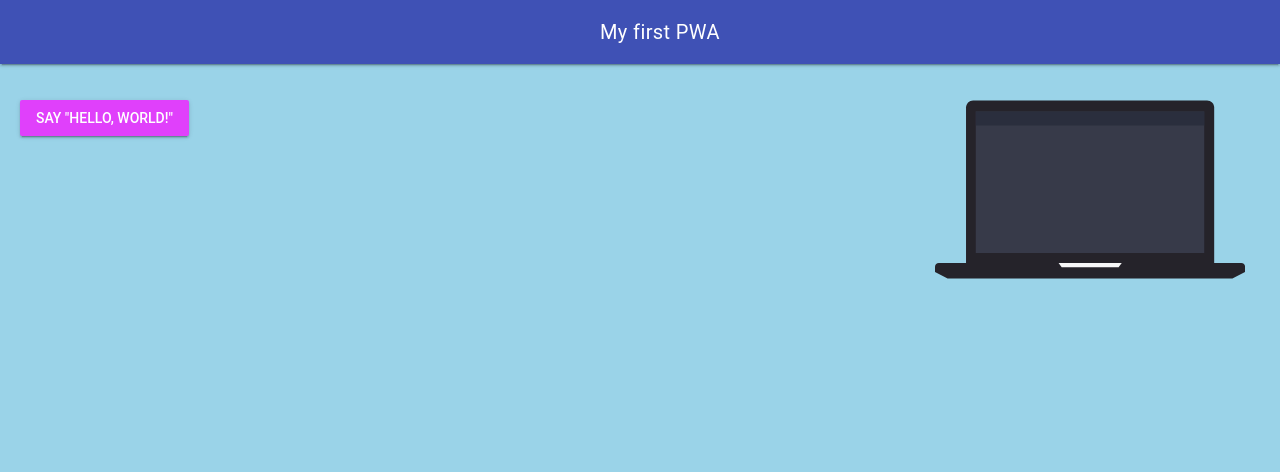
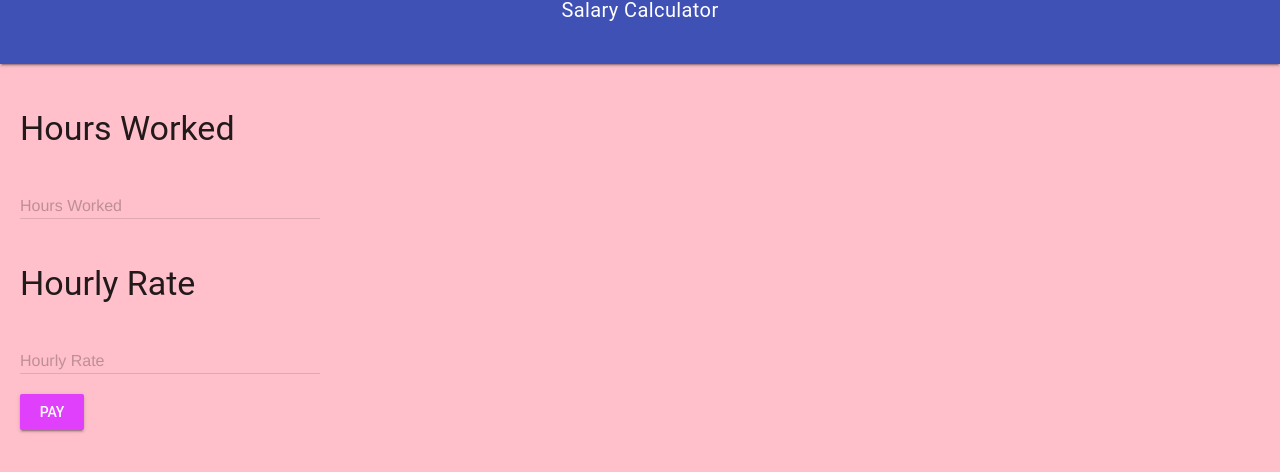
Before and after one commit to Alex-Nelson-1/ICS2O-UNIT6-01-PWA-UNIT2-05-REMAKE, a plain HTML site: page index.html in a window 1280 px wide. Drawn offline with nearby package versions, Linux system fonts and the light colour scheme.

Commit message:
Changed to 2-05

```diff
--- a/css/styles.css
+++ b/css/styles.css
@@ -22,7 +22,7 @@
 }
 
 body {
-  background-color: rgb(154 211 232);
+  background-color: pink;
 }
 
 p {
--- a/index.html
+++ b/index.html
@@ -8,15 +8,11 @@
     <meta name="keywords" content="mths, ics2o" />
     <meta name="author" content="Alex Nelson" />
     <meta name="theme-color" content="#FFFFFF" />
-    <title>GitHub page as PWA template</title>
     <link
       rel="canonical"
       href="https://Alex-Nelson-1.github.io/ICS2O-UNIT6-01-PWA-UNIT2-05-REMAKE/"
     />
-    <link
-      rel="manifest"
-      href="/ICS2O-UNIT6-01-PWA-UNIT2-05-REMAKE/manifest.webmanifest"
-    />
+    <link rel="manifest" href="/ICS2O-UNIT6-01-PWA-UNIT2-05-REMAKE/manifest.webmanifest" />
     <link rel="stylesheet" href="./css/styles.css" />
     <!--- None blocking for Lighthouse report --->
     <!--- https://stackoverflow.com/questions/32759272/how-to-load-css-asynchronously --->
@@ -47,36 +43,61 @@
     <link rel="apple-touch-icon" sizes="180x180" href="apple-touch-icon.png" />
     <link rel="icon" type="image/png" sizes="32x32" href="favicon-32x32.png" />
     <link rel="icon" type="image/png" sizes="16x16" href="favicon-16x16.png" />
+  <title>GitHub page as PWA template</title>
   </head>
-  <title>My first PWA</title>
   <body>
     <script defer src="https://code.getmdl.io/1.3.0/material.min.js"></script>
     <script src="./js/script.js"></script>
-    <div class="mdl-layout mdl-js-layout mdl-layout--fixed-header">
-      <header class="mdl-layout__header">
-        <div class="mdl-layout__header-row">
-          <span class="mdl-layout-title">My first PWA</span>
+   <div class="mdl-layout mdl-js-layout mdl-layout--fixed-header">
+      <header class="mdl-layout__header" style="text-align: center">
+        <div class="mdl-layout-header-row">
+          <span class="mdl-layout__title">Salary Calculator</span>
         </div>
       </header>
       <main class="mdl-layout__content">
-        <p></p>
-        <img
-          src="./images/notebook-animation.svg"
-          alt="Computer"
-          width="25%"
-          height="25%"
-        />
-        <p></p>
-        <!-- Raised button with ripple -->
+        <!--Text field accepts input for hours worked-->
+        <form action="#">
+          <h3>Hours Worked</h3>
+          <div class="mdl-textfield mdl-js-textfield">
+            <input
+              class="mdl-textfield__input"
+              type="text"
+              pattern="-?[0-9]*(\.[0-9]+)?"
+              id="hoursWorked"
+            />
+            <!--This will control the textfields error message and label-->
+            <label class="mdl-textfield__label" for="hoursWorked"
+              >Hours Worked</label
+            >
+            <span class="mdl-textfield__error">Letters Only!</span>
+          </div>
+        </form>
+        <!--Text field accepts input for hourly wage-->
+        <form action="#">
+          <h3>Hourly Rate</h3>
+          <div class="mdl-textfield mdl-js-textfield">
+            <input
+              class="mdl-textfield__input"
+              type="text"
+              pattern="-?[0-9]*(\.[0-9]+)?"
+              id="hourlyRate"
+            />
+            <!--This will control the textfields error message and label-->
+            <label class="mdl-textfield__label" for="hourlyRate"
+              >Hourly Rate</label
+            >
+            <span class="mdl-textfield__error">Letters Only!</span>
+          </div>
+        </form>
+        <!-- Accent-colored raised button that controls JS function -->
         <button
-          class="mdl-button mdl-js-button mdl-button--raised mdl-js-ripple-effect mdl-button--accent"
-          onclick="myButtonClicked()"
+          class="mdl-button mdl-js-button mdl-button--raised mdl-button--accent"
+          onclick="calculatePay()"
         >
-          Say "Hello, World!"
+          Pay
         </button>
-        <!-- basic text -->
-        <p></p>
-        <div id="hello-world"></div>
+        <div id="pay"></div>
+        <div id="governmentPortion"></div>
       </main>
     </div>
   </body>
--- a/js/script.js
+++ b/js/script.js
@@ -18,9 +18,19 @@ if (navigator.serviceWorker) {
   )
 }
 
-/**
- * This function displays an alert.
- */
-function myButtonClicked() {
-  document.getElementById("hello-world").innerHTML = "<p>Hello, World!</p>"
+/* This function calculates a users earnings and displays it */
+function calculatePay() {
+  /* Input */
+  const hoursWorked = parseFloat(document.getElementById("hoursWorked").value)
+  const wage = parseFloat(document.getElementById("hourlyRate").value)
+  const TAX_RATE = 0.18
+  /* Proccess */
+  const pay = hoursWorked * wage * (1 - TAX_RATE)
+  const taxes = hoursWorked * wage * TAX_RATE
+  /* Output */
+  document.getElementById("pay").innerHTML = `Your pay will be: $ ${pay.toFixed(
+    2
+  )}`
+  document.getElementById("governmentPortion").innerHTML =
+    "The government will take: $" + taxes.toFixed(2)
 }
```
Also changed, not shown: 1 other file.
